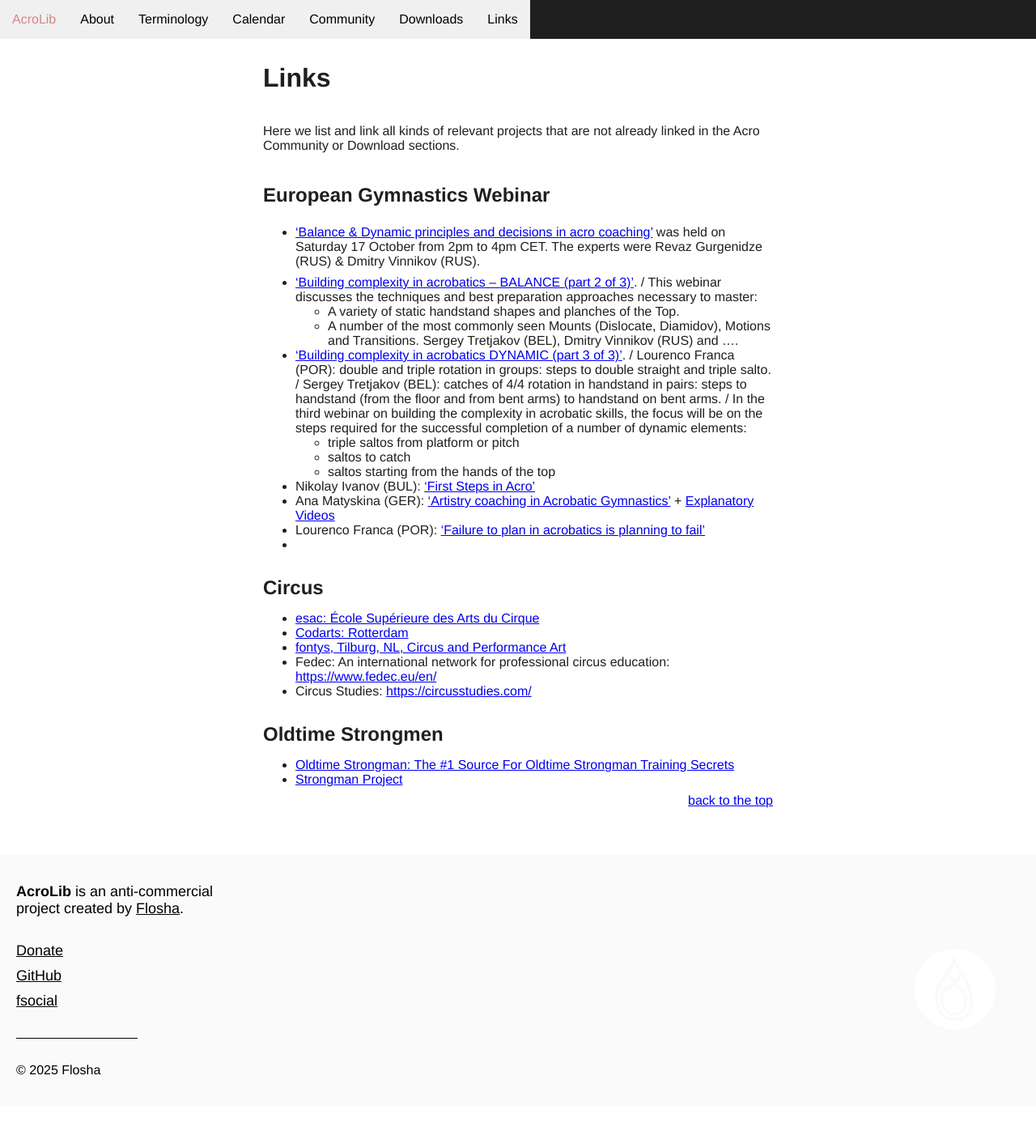
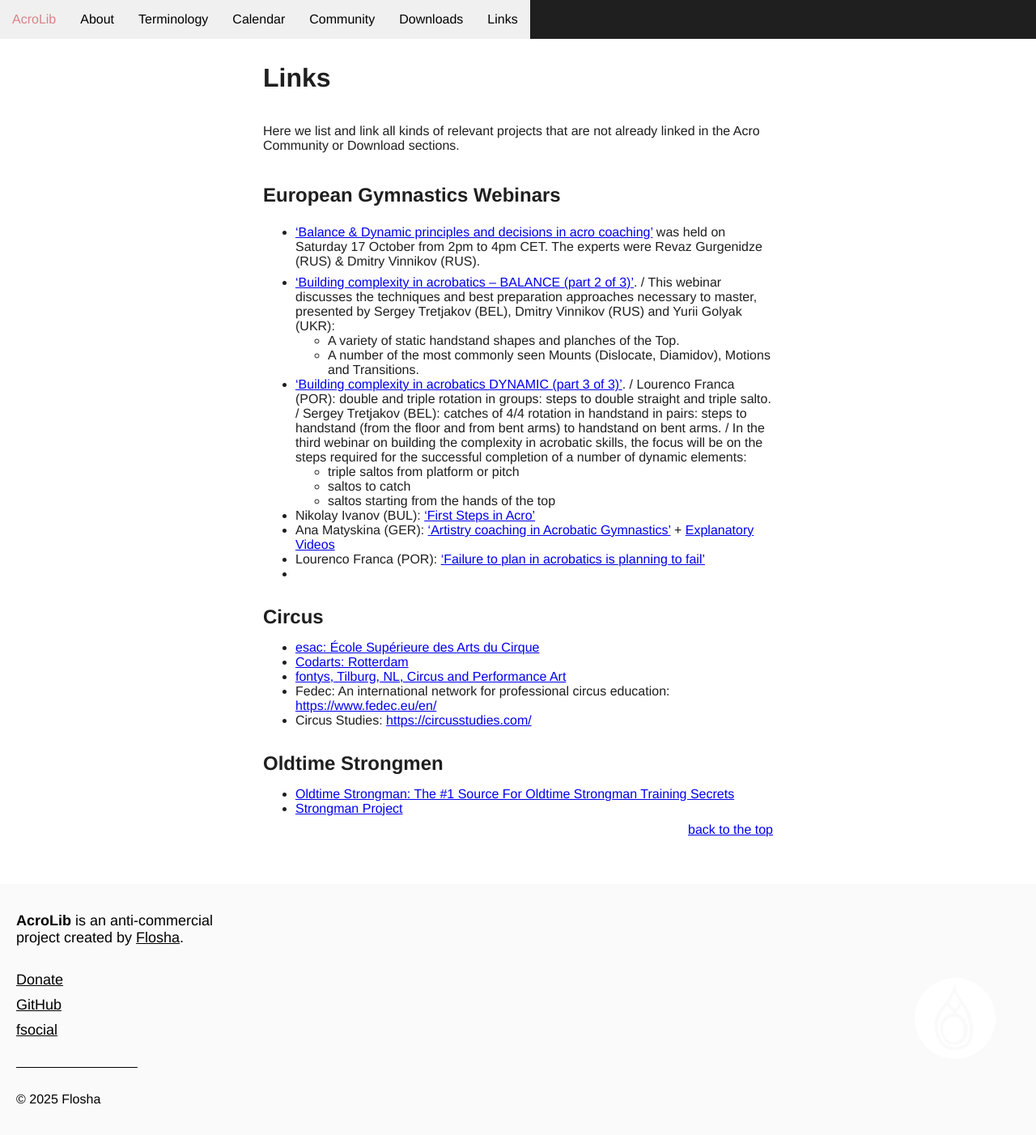
Before and after one commit to floshin/acrolib, a Jekyll site: the page built from links.md, in a window 1280 px wide. Shown: the whole page at 81% size. Built offline with Jekyll 4.4.1, drawn with Linux system fonts in a browser that asks for light colours; our own code applies the rules of GitHub Pages for plain Markdown files; before the commit the page ends 1366 px from its top, so only the background shows below that.

Commit message:
Update links.md

```diff
--- a/links.md
+++ b/links.md
@@ -3,15 +3,13 @@
 Here we list and link all kinds of relevant projects that are not already linked in the Acro Community or Download sections.
 
 
-## European Gymnastics Webinar
+## European Gymnastics Webinars
 
 * ['Balance & Dynamic principles and decisions in acro coaching'](https://m.youtube.com/watch?v=FdwXJOZ4Y6o&pp=ygURYWNyb2JhdGljIHdlYmluYXI%3D) was held on Saturday 17 October from 2pm to 4pm CET. The experts were Revaz Gurgenidze (RUS) & Dmitry Vinnikov (RUS).
 
-* ['Building complexity in acrobatics – BALANCE (part 2 of 3)'](https://m.youtube.com/watch?v=b6SeNd0Bgrk&pp=ygURYWNyb2JhdGljIHdlYmluYXI%3D). / This webinar discusses the techniques and best preparation approaches necessary to master:
+* ['Building complexity in acrobatics – BALANCE (part 2 of 3)'](https://m.youtube.com/watch?v=b6SeNd0Bgrk&pp=ygURYWNyb2JhdGljIHdlYmluYXI%3D). / This webinar discusses the techniques and best preparation approaches necessary to master, presented by Sergey Tretjakov (BEL), Dmitry Vinnikov (RUS) and Yurii Golyak (UKR):
   * A variety of static handstand shapes and planches of the Top.
   * A number of the most commonly seen Mounts (Dislocate, Diamidov), Motions and Transitions.
-Sergey Tretjakov (BEL), Dmitry Vinnikov (RUS) and ....
-
 
 * ['Building complexity in acrobatics DYNAMIC (part 3 of 3)'](https://m.youtube.com/watch?v=lg8NmBdaWi8&pp=ygURYWNyb2JhdGljIHdlYmluYXI%3D). / Lourenco Franca (POR): double and triple rotation in groups: steps to double straight and triple salto. / Sergey Tretjakov (BEL): catches of 4/4 rotation in handstand in pairs: steps to handstand (from the floor and from bent arms) to handstand on bent arms. / In the third webinar on building the complexity in acrobatic skills, the focus will be on the steps required for the successful completion of a number of dynamic elements:
   * triple saltos from platform or pitch
```
